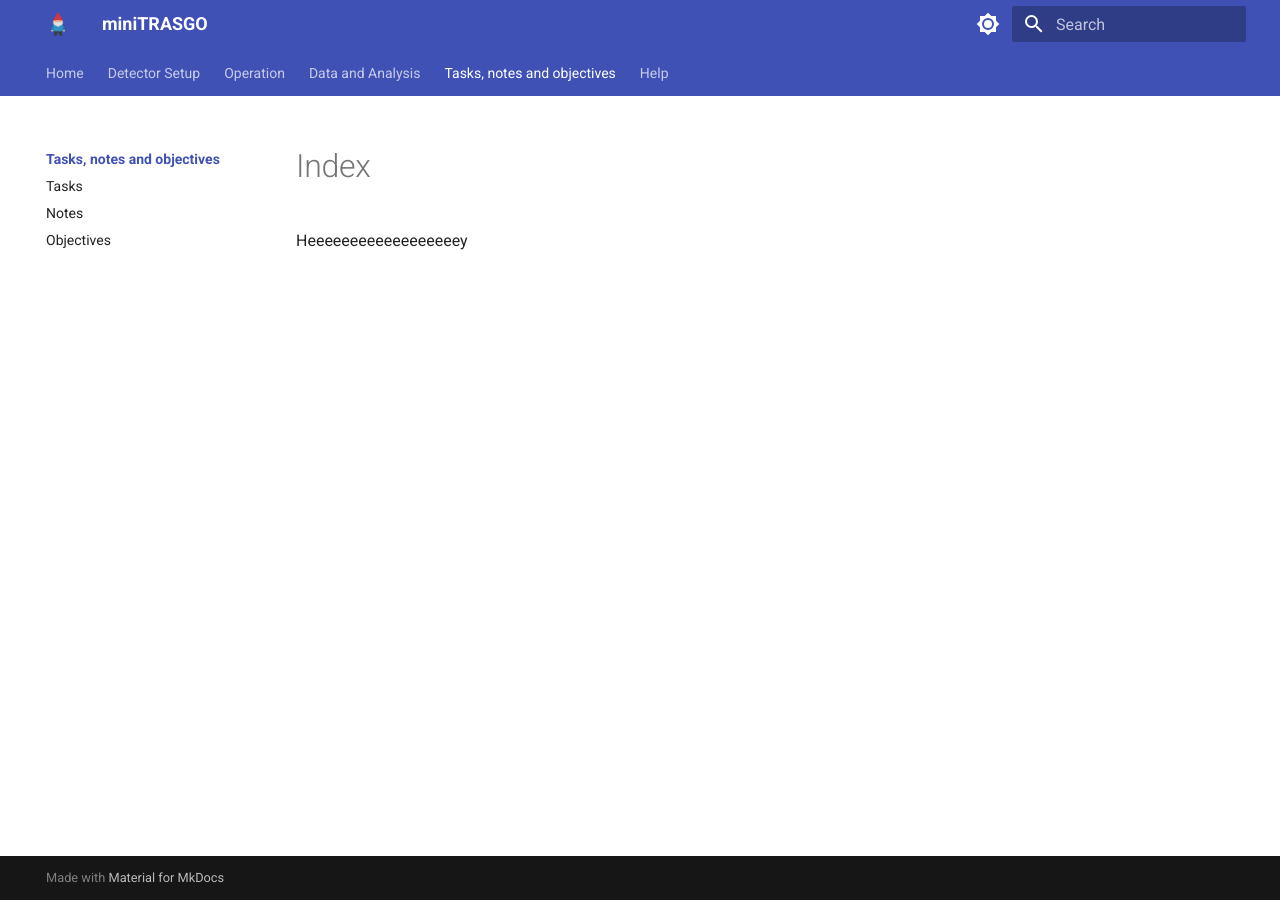
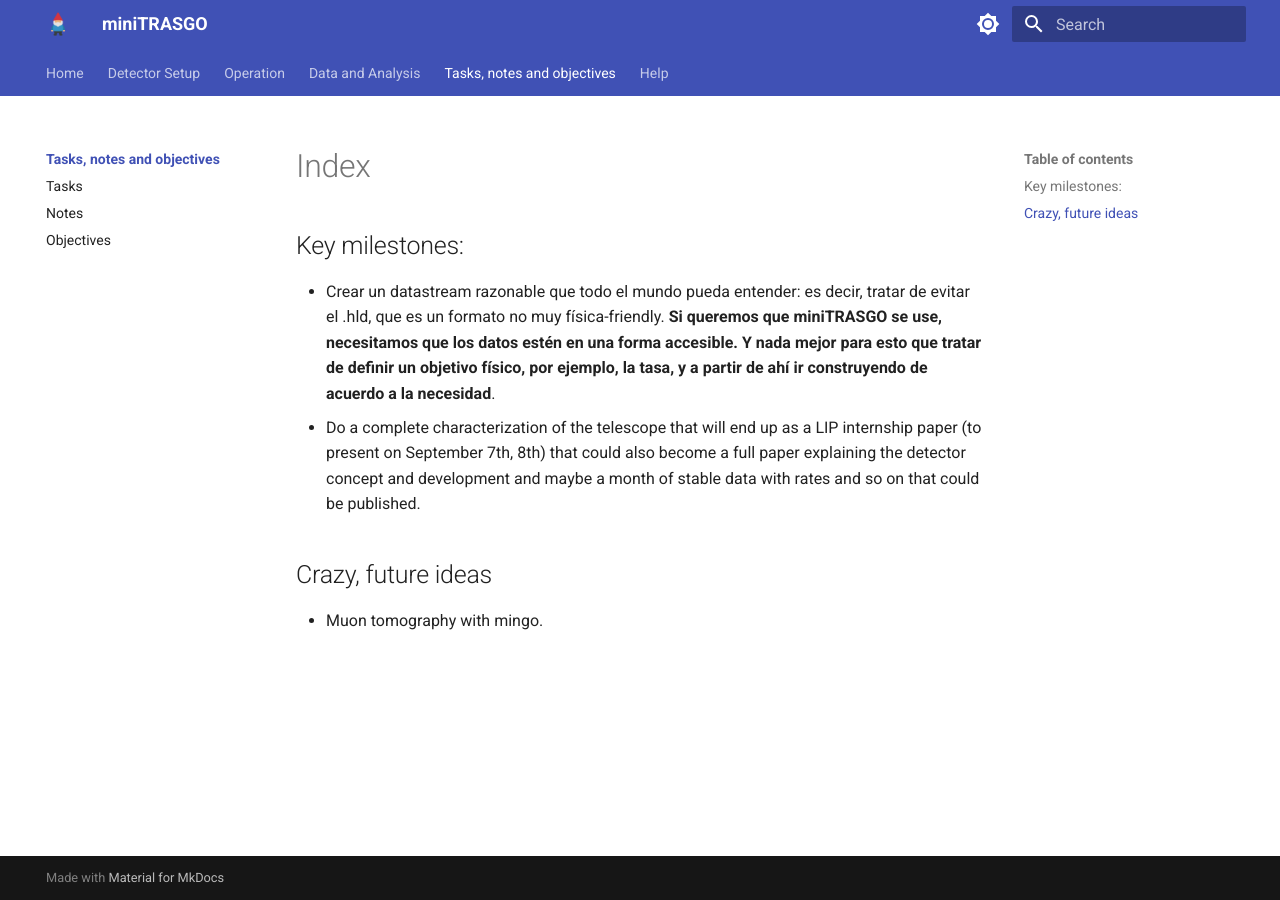
Before and after one commit to cayesoneira/miniTRASGO-documentation, an MkDocs documentation site: the page built from docs/tasks/index.md, in a window 1280 px wide. Built offline with MkDocs 1.6.1 and Material for MkDocs 9.7.7, drawn with Linux system fonts in a browser that asks for light colours.

Commit message:
Update index.md

```diff
--- a/docs/tasks/index.md
+++ b/docs/tasks/index.md
@@ -1 +1,6 @@
-Heeeeeeeeeeeeeeeeeey
+## Key milestones:
+- Crear un datastream razonable que todo el mundo pueda entender: es decir, tratar de evitar el .hld, que es un formato no muy física-friendly. **Si queremos que miniTRASGO se use, necesitamos que los datos estén en una forma accesible. Y nada mejor para esto que tratar de definir un objetivo físico, por ejemplo, la tasa, y a partir de ahí ir construyendo de acuerdo a la necesidad**.
+- Do a complete characterization of the telescope that will end up as a LIP internship paper (to present on September 7th, 8th) that could also become a full paper explaining the detector concept and development and maybe a month of stable data with rates and so on that could be published.
+
+## Crazy, future ideas
+- Muon tomography with mingo.
```
